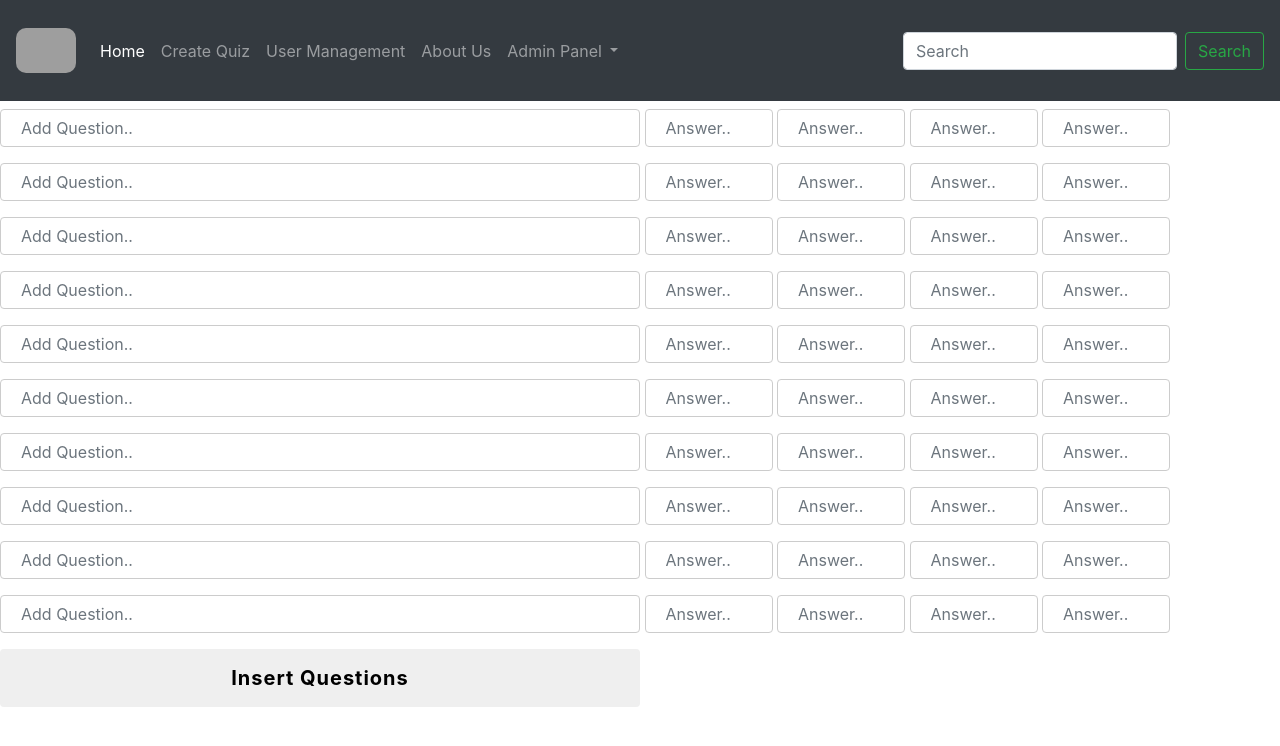
After one commit to Gom3a98/Quiz, a PHP site: page /UI/QuestionsForm.php in a window 1280 px wide. The commit adds this page. Shown: the top 746 px of the page. Run offline with PHP 8.4, Linux system fonts and the light colour scheme; grey boxes are pictures that could not be loaded.

Commit message:
Adding Quiz And The initial UI

```diff
--- a/QuizDB.php
+++ b/QuizDB.php
@@ -24,7 +24,7 @@ class quizDB
     }
     public function __construct()
     {
-        $this->questions=array(new Quistion(null,null,null,null)); // suppose it array of Objects
+        $this->questions=array(new Quistion(null,null,array(),null)); // suppose it array of Objects
     }
 
     public function setId($id)
@@ -50,6 +50,7 @@ class quizDB
     {
         $this->questions = $questions;
     }
+
 
     /**
      * @return string
--- /dev/null
+++ b/UI/QuestionsForm.php
@@ -0,0 +1,55 @@
+<?php
+$pageTitle = "Home";
+include 'header.php';
+include 'navbar.php';
+
+?>
+
+
+<body>
+
+     <form action = "" name="frmfeed" id="frmfeed" enctype="multipart/form-data" method="post" onSubmit="return validateFeedbackForm();">
+         <?php
+                 $names = range(1,50);
+
+                 for($i=0;$i<50;$i++)
+                 {
+                     if($i%5==0)
+                     {
+                        echo "<input type=\"text\" name={$names[$i]} id=\"con\" class=\"form-control oditek-form\" placeholder=\"Add Question..\">";
+
+                     }
+                     else
+                         {
+                         echo "
+                           <input type=\"text\"  name={$names[$i]} id=\"answer\"class=\"form-control oditek-form\"  placeholder=\"Answer..\">
+
+                         ";
+                     }
+
+                 }
+
+             ?>
+
+       <input  type="submit" class="btnsub" name="userbtnsubmit" id="btnsubmit" value="Insert Questions">
+
+
+    </form>
+
+
+</body>
+
+<?php
+    if(isset($_POST))
+    {
+
+
+    }
+
+?>
+
+<?php
+//include 'footerStyle.php';
+//include 'footer.php';
+
+?>
--- /dev/null
+++ b/UI/header.php
@@ -0,0 +1,13 @@
+<!DOCTYPE html>
+<html>
+<head>
+	<title><?php echo $pageTitle;?></title>
+	<meta charset="utf-8">
+	<meta name="viewport" content="width=device-width, initial-scale=1, shrink-to-fit=no">
+	<link rel="stylesheet" href="https://stackpath.bootstrapcdn.com/bootstrap/4.1.3/css/bootstrap.min.css" integrity="sha384-MCw98/SFnGE8fJT3GXwEOngsV7Zt27NXFoaoApmYm81iuXoPkFOJwJ8ERdknLPMO" crossorigin="anonymous">
+
+	<link rel="stylesheet" type="text/css" href="https://cdnjs.cloudflare.com/ajax/libs/font-awesome/4.7.0/css/font-awesome.css?fbclid=IwAR0Ak1BfW_zbvJYps_ZkyCvYz_b8YCqTEBvnW4hWGtD1ntZEgRI6b44ViFw">
+
+	<link rel="stylesheet" type="text/css" href="style.css">
+</head>
+<body>
--- /dev/null
+++ b/UI/navbar.php
@@ -0,0 +1,40 @@
+<nav class="navbar navbar-expand-lg navbar-dark bg-dark">
+  <a class="navbar-brand" href="#">
+    <img class="myLogo" src="images/logo.png" alt="Logo" style="width:60px; border-radius: 10px;">
+  </a>
+
+  <div class="collapse navbar-collapse" id="navbarSupportedContent">
+    <ul class="navbar-nav mr-auto">
+      <li class="nav-item active">
+        <a class="nav-link" href="CMS.php">Home</a>
+      </li>
+      <li class="nav-item">
+        <a class="nav-link" href="NewQuiz.php">Create Quiz</a>
+      </li>
+
+      <li  class="nav-item">
+        <a class="nav-link"  href="ListParticipants.php">User Management</a>
+      </li>
+
+      <li class="nav-item">
+        <a class="nav-link" href="#">About Us</a>
+      </li>
+      <li class="nav-item dropdown">
+        <a class="nav-link dropdown-toggle" href="#" id="navbarDropdown" role="button" data-toggle="dropdown" >
+           <?php echo "Admin Panel"; ?>
+        </a>
+        <div class="dropdown-menu" aria-labelledby="navbarDropdown">
+          <a class="dropdown-item" href="#">Profile</a>
+          <a class="dropdown-item" href="#">My Favorit List</a>
+          <div class="dropdown-divider"></div>
+          <a class="dropdown-item" href="signout.php">Sign Out</a>
+        </div>
+      </li>
+
+    </ul>
+    <form class="form-inline my-2 my-lg-0">
+      <input class="form-control mr-sm-2" type="search" placeholder="Search">
+      <button class="btn btn-outline-success my-2 my-sm-0" type="submit">Search</button>
+    </form>
+  </div>
+</nav>
--- /dev/null
+++ b/UI/style.css
@@ -0,0 +1,189 @@
+
+body{
+	margin: 0;
+	padding: 0;
+}
+
+/******footer style*********/
+
+.social:hover {
+     -webkit-transform: scale(1.1);
+     -moz-transform: scale(1.1);
+     -o-transform: scale(1.1);
+ }
+ .social {
+     -webkit-transform: scale(0.8);
+
+
+     -webkit-transition-duration: 0.5s;
+
+ }
+
+ #social-fb:hover {
+     color: #3B5998;
+ }
+ #social-tw:hover {
+     color: #4099FF;
+ }
+ #social-gp:hover {
+     color: #d34836;
+ }
+ #social-em:hover {
+     color: #f39c12;
+ }
+ .footer{
+ 	position: fixed;
+ 	bottom: 0;
+ 	left: 0;
+ 	right: 0;
+ 	width: 100%;
+
+ }
+ .myLogo{
+ 	display: block;
+ 	margin: 15px auto;
+
+
+ }
+
+/******************************/
+.backGround{
+	background-image: url('images/2.jpeg');
+	background-size: cover;
+	height: 100vh;
+	background-repeat: no-repeat;
+}
+.heading{
+	margin: 0;
+	padding: 40px 0;
+	font-size: 180%;
+
+}
+.backGround .container p{
+	color: #dad2d2;
+	font-size: 18px;
+}
+.container{
+	text-align: center;
+	width: 50%;
+	margin-left: 25%;
+}
+.backGround .container a button{
+	width: 130px;
+	height: 30px;
+	border-radius: 5px;
+	cursor: pointer;
+	margin-left: 30px;
+	border:0;
+	background: #858ebb;
+	color: white
+}
+
+
+/*signin page***************/
+.signin,.signup{
+
+	height: 100vh;
+	padding: 0;
+	margin:0;
+	background-size: cover;
+
+}
+.signin{
+	background-image: url('images/signin2.jpg');
+}
+a{
+	text-decoration: none;
+}
+
+/************************/
+.signup{
+	background-image: url('images/signup1.jpg');
+}
+.container2{
+
+	width: 50%;
+	margin-left: 25%;
+	padding-top: 200px;
+}
+input[type=text],input[type=password] {
+  width: 50%;
+  padding: 12px 20px;
+  margin: 8px 0;
+  display: inline-block;
+  border: 1px solid #ccc;
+  border-radius: 4px;
+  box-sizing: border-box;
+}
+#answer
+{
+  width: 10%;
+  padding: 12px 20px;
+  margin: 8px 0;
+  display: inline-block;
+  border: 1px solid #ccc;
+  border-radius: 4px;
+  box-sizing: border-box;
+}
+
+input[type=submit] {
+  width: 50%;
+  color: black;
+  font-weight: bold;
+  font-size: 20px;
+  letter-spacing: 1px;
+  padding: 14px 20px;
+  margin: 8px 0;
+  border: none;
+  border-radius: 4px;
+  cursor: pointer;
+}
+/*----------------CMS Style----------------*/
+
+/* The grid: Three equal columns that floats next to each other */
+
+.column:hover {
+  opacity: 1.0;
+  filter: alpha(opacity=100); /* For IE8 and earlier */
+}
+.column {
+ opacity: 0.5;
+  filter: alpha(opacity=50); /* For IE8 and earlier */
+  float: left;
+  width: 33.33%;
+  padding: 50px;
+  text-align: center;
+  font-size: 25px;
+  cursor: pointer;
+  color: white;
+}
+
+.containerTab {
+  padding: 20px;
+  color: white;
+}
+
+/* Clear floats after the columns */
+.row:after {
+  content: "";
+  display: table;
+  clear: both;
+}
+
+/* Closable button inside the image */
+.closebtn {
+  float: right;
+  color: white;
+  font-size: 25px;
+  cursor: pointer;
+}
+span
+{
+    font-family: "Bodoni MT";
+    font-size:20px;}
+select
+{
+    width:20px;
+    height: 30px;
+
+}
```
Also changed, not shown: CMS.php (+8 -3 lines), DB_Access.php (+1 -6 lines), NewQuiz.php (added, +30 -0 lines), UI/InsertQuestion.php (added, +35 -0 lines), UI/New Text Document.txt (added, +17 -0 lines), UI/footer.php (added, +8 -0 lines), UI/footerStyle.php (added, +9 -0 lines), class.AdminAccess.php (+40 -4 lines), insert.php (added, +30 -0 lines).
